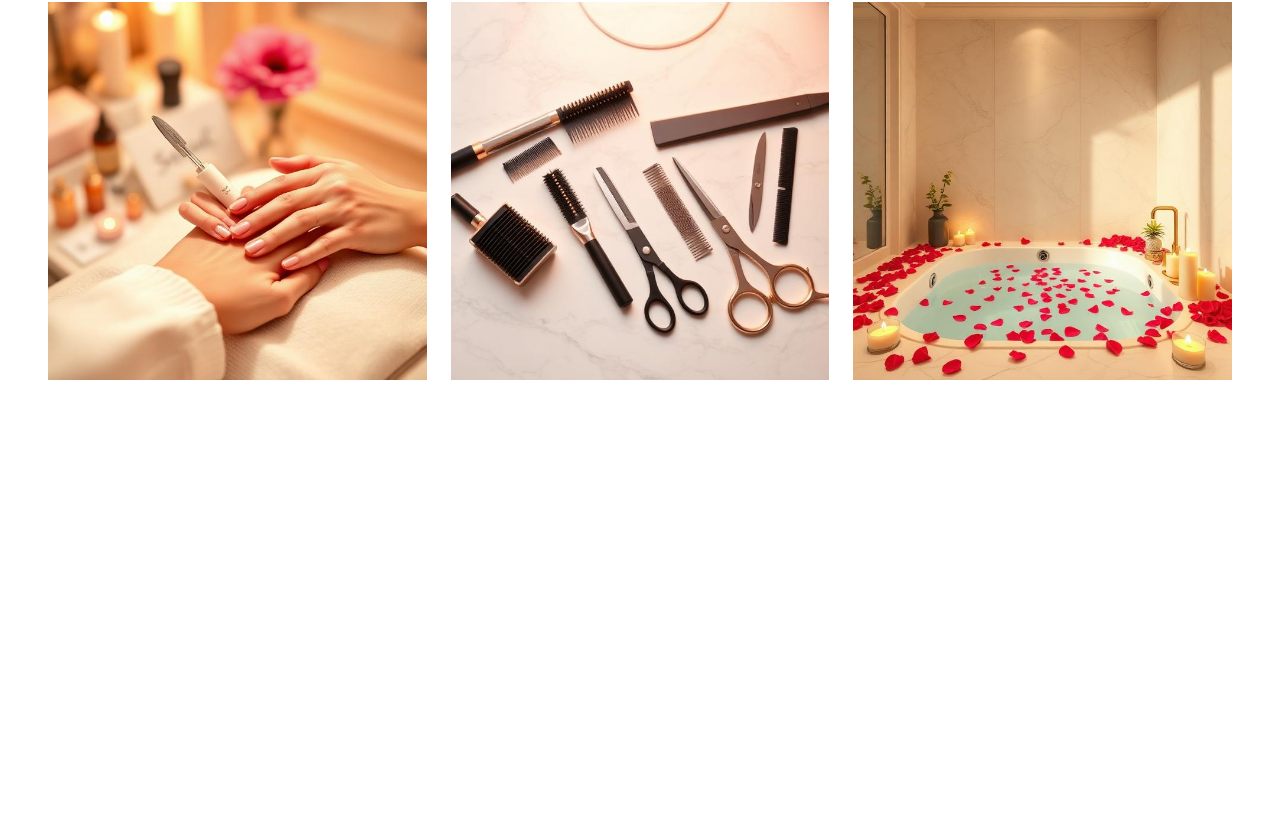
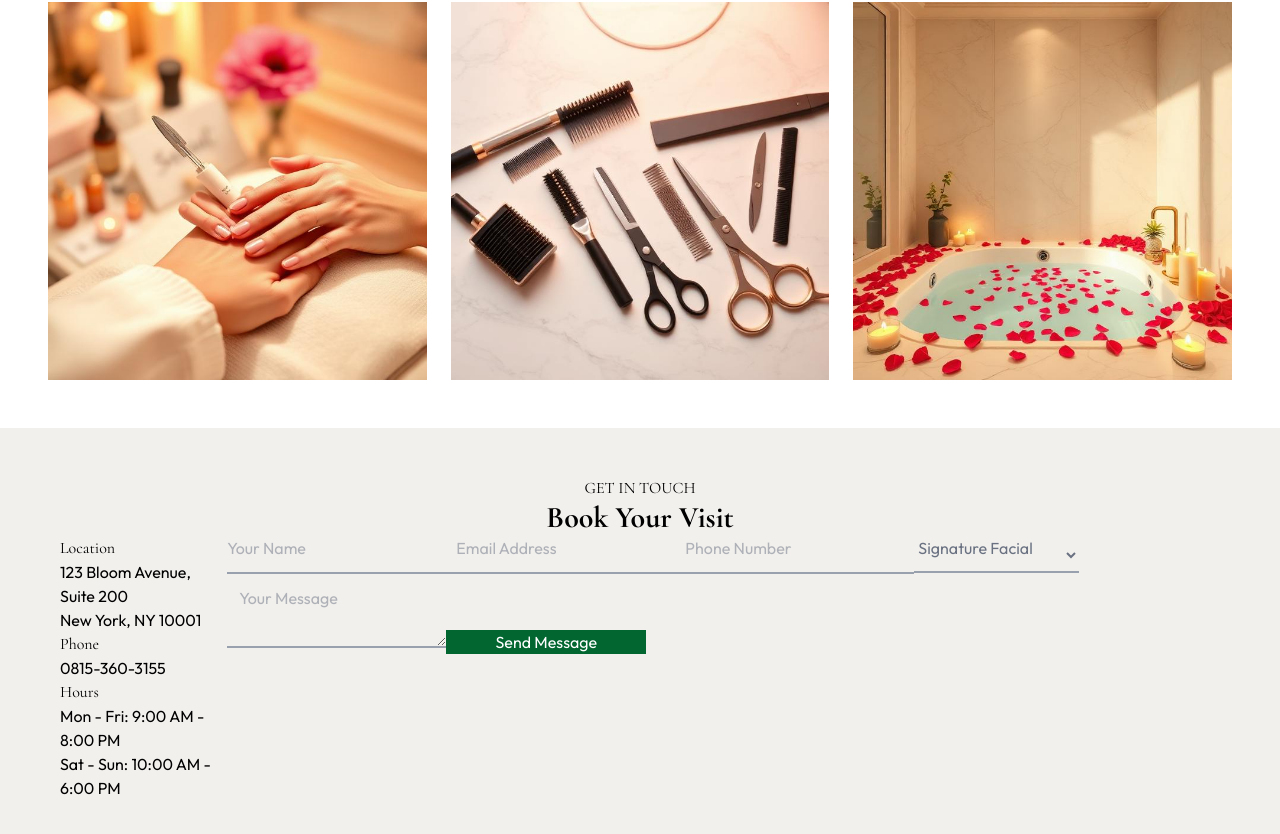
Before and after one commit to Destiny27052005/Grace-Glow-Fashion, a React (Vite) app: page / in a window 1280 px wide. Shown: the part 2665-3499 px from the top of the page. Before the commit the page ends 3093 px from the top, so only its background shows below. Built offline with nearby package versions, Linux system fonts and the light colour scheme.

Commit message:
contact section added

```diff
--- a/src/App.jsx
+++ b/src/App.jsx
@@ -4,6 +4,7 @@ import HeroSection from "./components/HeroSection";
 import AboutSection from "./components/AboutSection";
 import ServiceSection from "./components/ServicesSection";
 import GallerySection from "./components/GallerySection";
+import ContactSection from "./components/ContactSection";
 
 import { ScrollTrigger } from "gsap/ScrollTrigger";
 
@@ -19,6 +20,7 @@ function App() {
         <AboutSection />
         <ServiceSection />
         <GallerySection />
+        <ContactSection />
       </main>
     </div>
 
```
